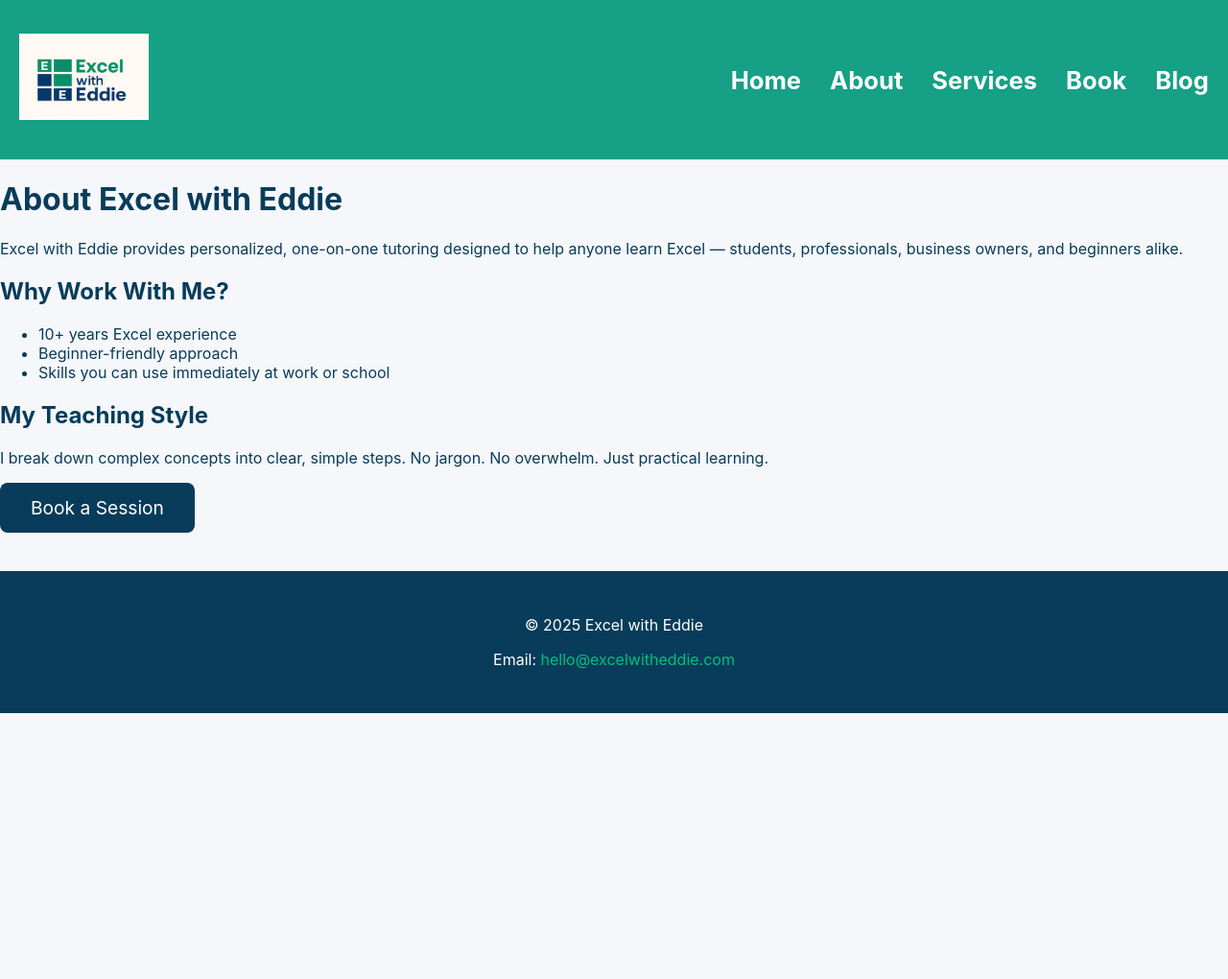
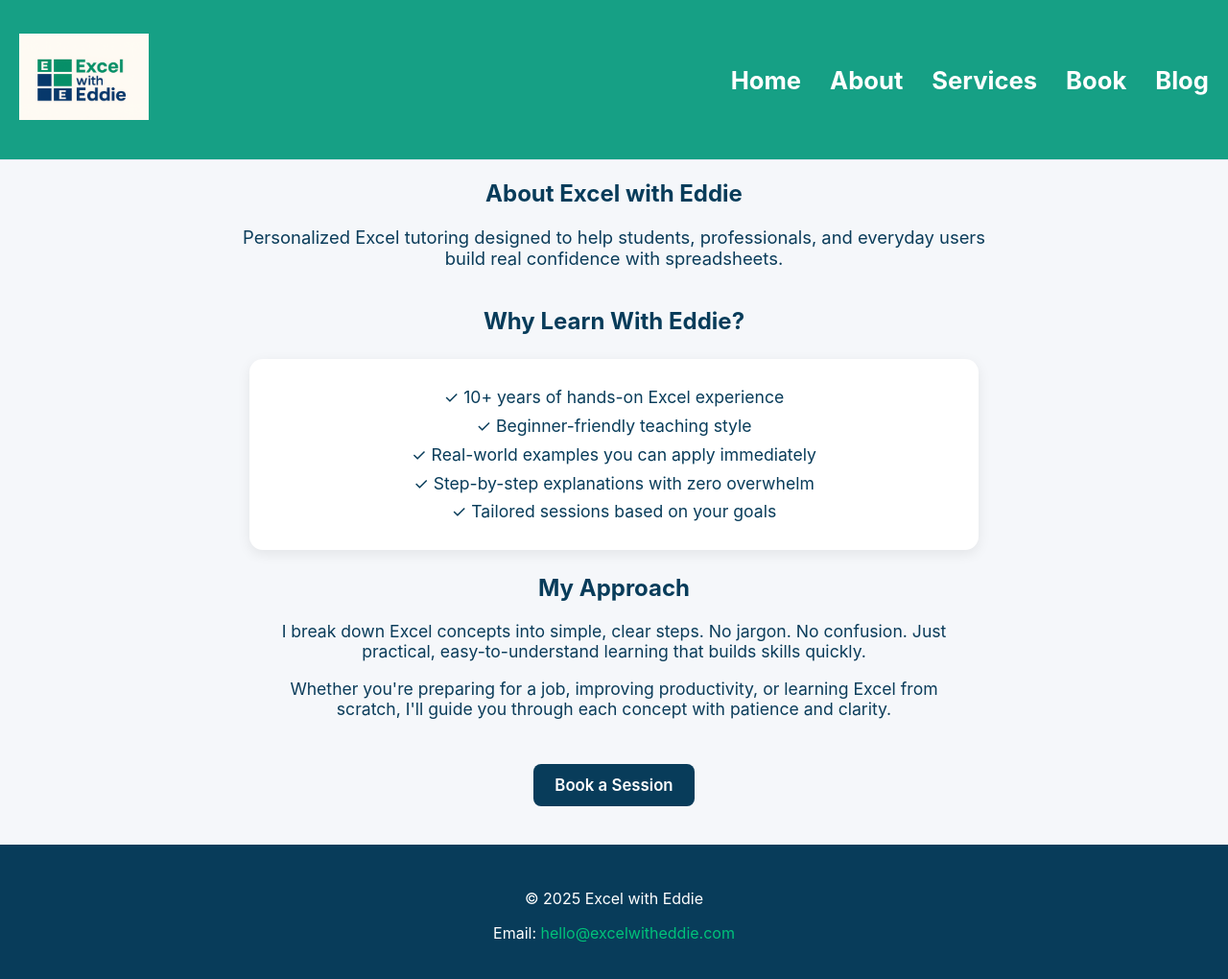
Before and after one commit to excelwitheddie/excel-with-eddie2, a Jekyll site: the page built from about.md, in a window 1280 px wide and 1028 px high. Shown: the top 1020 px of the window at 96% size. Built offline with Jekyll 4.4.1, drawn with Linux system fonts in a browser that asks for light colours.

Commit message:
Update about.md

```diff
--- a/about.md
+++ b/about.md
@@ -3,18 +3,55 @@ layout: default
 title: About
 ---
 
-<h1>About Excel with Eddie</h1>
+<!-- ========================= -->
+<!-- ABOUT HERO -->
+<!-- ========================= -->
+<section class="about-hero" style="text-align:center; max-width:800px; margin:0 auto;">
+  <h1>About Excel with Eddie</h1>
+  <p style="font-size:1.15rem; color:#0a3c5a; margin-top:10px;">
+    Personalized Excel tutoring designed to help students, professionals, and everyday users build real confidence with spreadsheets.
+  </p>
+</section>
 
-<p>Excel with Eddie provides personalized, one-on-one tutoring designed to help anyone learn Excel — students, professionals, business owners, and beginners alike.</p>
 
-<h2>Why Work With Me?</h2>
-<ul>
-  <li>10+ years Excel experience</li>
-  <li>Beginner-friendly approach</li>
-  <li>Skills you can use immediately at work or school</li>
-</ul>
+<!-- ========================= -->
+<!-- ABOUT CONTENT -->
+<!-- ========================= -->
+<section class="about-section" style="text-align:center; max-width:850px; margin:40px auto;">
 
-<h2>My Teaching Style</h2>
-<p>I break down complex concepts into clear, simple steps. No jargon. No overwhelm. Just practical learning.</p>
+  <h2>Why Learn With Eddie?</h2>
+  <div class="about-card" style="
+    background:white;
+    padding:25px 30px;
+    border-radius:14px;
+    box-shadow:0 4px 14px rgba(0,0,0,0.08);
+    margin:25px auto;
+    max-width:700px;
+  ">
+    <ul style="list-style:none; padding:0; margin:0; font-size:1.1rem; line-height:1.7;">
+      <li>✓ 10+ years of hands-on Excel experience</li>
+      <li>✓ Beginner-friendly teaching style</li>
+      <li>✓ Real-world examples you can apply immediately</li>
+      <li>✓ Step-by-step explanations with zero overwhelm</li>
+      <li>✓ Tailored sessions based on your goals</li>
+    </ul>
+  </div>
 
-<a href="/book" class="cta-btn">Book a Session</a>
+
+  <h2>My Approach</h2>
+  <p style="font-size:1.1rem; color:#0a3c5a; margin-top:10px; max-width:700px; margin-left:auto; margin-right:auto;">
+    I break down Excel concepts into simple, clear steps.
+    No jargon. No confusion.
+    Just practical, easy-to-understand learning that builds skills quickly.
+  </p>
+
+  <p style="font-size:1.1rem; color:#0a3c5a; max-width:700px; margin-left:auto; margin-right:auto;">
+    Whether you're preparing for a job, improving productivity, or learning Excel from scratch,
+    I'll guide you through each concept with patience and clarity.
+  </p>
+
+  <a href="/book" class="service-btn" style="margin-top:30px; display:inline-block;">
+    Book a Session
+  </a>
+
+</section>
```
